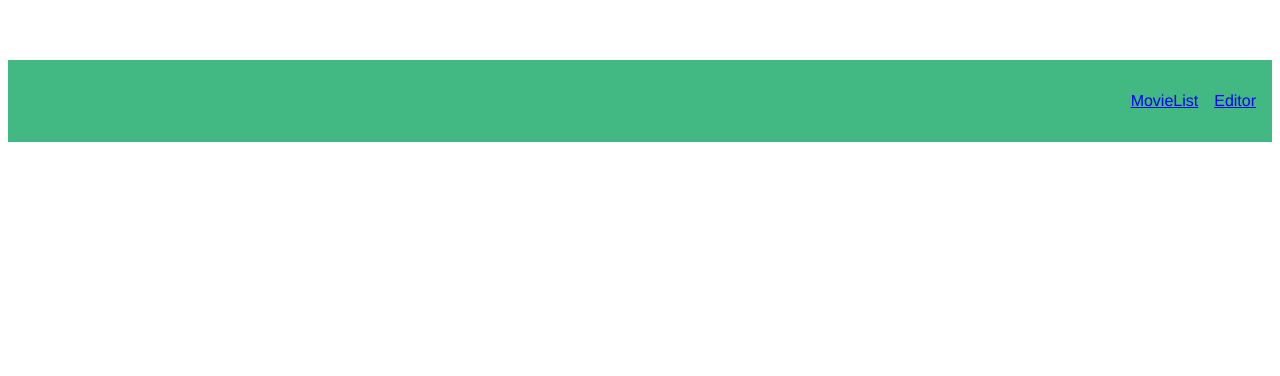
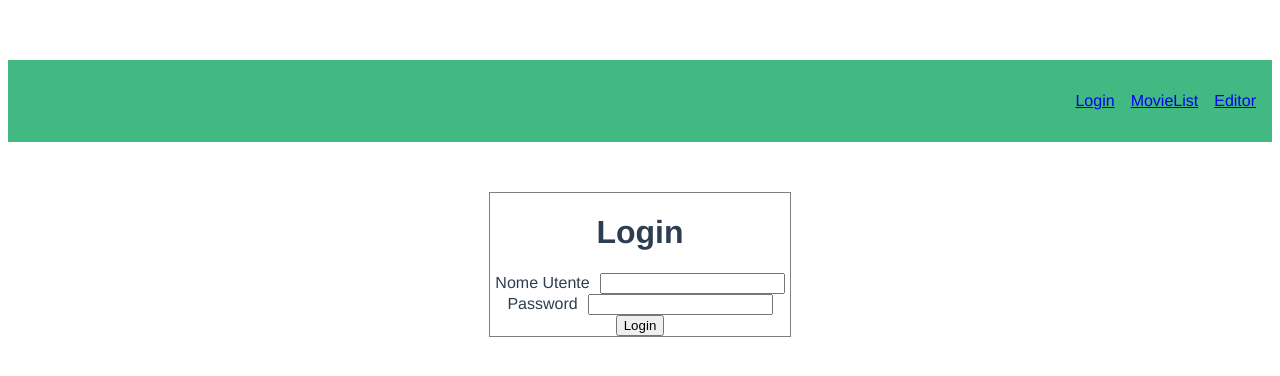
Before and after one commit to Giusi1983/MamokaProject, a Vue app in the folder movie-app/: page / in a window 1280 px wide. Before the commit this address had no page. Shown: the top 376 px of the page. Built offline with nearby package versions, Linux system fonts and the light colour scheme.

Commit message:
Added login

```diff
--- a/movie-app/package.json
+++ b/movie-app/package.json
@@ -8,6 +8,7 @@
     "lint": "vue-cli-service lint"
   },
   "dependencies": {
+    "axios": "^1.7.7",
     "core-js": "^3.8.3",
     "vue": "^3.2.13",
     "vue-router": "^4.4.5"
@@ -19,7 +20,8 @@
     "@vue/cli-plugin-eslint": "~5.0.0",
     "@vue/cli-service": "~5.0.0",
     "eslint": "^7.32.0",
-    "eslint-plugin-vue": "^8.0.3"
+    "eslint-plugin-vue": "^8.0.3",
+    "tailwindcss": "^3.4.14"
   },
   "eslintConfig": {
     "root": true,
--- a/movie-app/src/App.vue
+++ b/movie-app/src/App.vue
@@ -1,5 +1,6 @@
 <template>
   <NavBar />
+  <Login />
   <MovieList />
   <EditorMovie />
 </template>
@@ -8,11 +9,13 @@
 import NavBar from "./components/NavBar.vue";
 import MovieList from "./components/MovieList.vue";
 import EditorMovie from "./components/EditorMovie.vue";
+import Login from "./components/Login.vue";
 
 export default {
   name: "App",
   components: {
     NavBar,
+    Login,
     MovieList,
     EditorMovie,
   },
--- /dev/null
+++ b/movie-app/src/assets/main.css
@@ -0,0 +1,3 @@
+@tailwind base;
+@tailwind components;
+@tailwind utilities;
--- a/movie-app/src/components/EditorMovie.vue
+++ b/movie-app/src/components/EditorMovie.vue
@@ -1,14 +1,10 @@
 <template>
-  <div class="Editor">
-  </div>
+  <div class="Editor"></div>
 </template>
 
 <script>
 export default {
   name: "EditorMovie",
-  props: {
-    msg: String,
-  },
 };
 </script>
 
--- a/movie-app/src/components/Login.vue
+++ b/movie-app/src/components/Login.vue
@@ -1,31 +1,85 @@
 <template>
-  <div class="Login">
+  <div class="login-container">
+    <h1>Login</h1>
+    <form @submit.prevent="handleLogin">
+      <div>
+        <label for="username">Nome Utente</label>
+        <input v-model="username" id="username" type="text" required />
+      </div>
+      <div>
+        <label for="password">Password</label>
+        <input v-model="password" id="password" type="text" required />
+      </div>
+      <button type="submit">Login</button>
+    </form>
+    <!-- <p v-if="errorMessage" class="error">{{ errorMessage }}</p> -->
   </div>
 </template>
 
 <script>
+import { useRouter } from "vue-router";
+import axios from "axios";
+import { ref } from "vue";
+
 export default {
   name: "LoginPage",
-  //   props: {
-  //     msg: String,
-  //   },
+  setup() {
+    const username = ref("");
+    const password = ref("");
+    // const errorMessage = ref("");
+
+    const router = useRouter();
+    let response;
+
+    const handleLogin = async () => {
+      try {
+        response = await axios.post(
+          "https://kamaji2.dev.netbuilder.it/00900000/auth",
+          {
+            username: "giuseppa.prestigiacomo3@gmail.com",
+            password: "prestigiacomo3",
+            grant_type: "password",
+          },
+          {
+            headers: {
+              "Content-Type": "application/json",
+            },
+          }
+        );
+      } catch (e) {
+        console.error(e);
+      }
+      console.log(response);
+
+      if (username.value === "user" && password.value === "password") {
+        router.push({ name: "MovieList" });
+      }
+      // else {
+      //   this.errorMessage = "Credenziali errate!";
+      // }
+    };
+
+    return {
+      handleLogin,
+      username,
+      password,
+      // errorMessage,
+      router,
+    };
+  },
 };
 </script>
 
 <!-- Add "scoped" attribute to limit CSS to this component only -->
 <style scoped>
-h3 {
-  margin: 40px 0 0;
+.login-container {
+  max-width: 300px;
+  border: 1px solid gray;
+  margin: 50px auto;
 }
-ul {
-  list-style-type: none;
-  padding: 0;
-}
-li {
-  display: inline-block;
-  margin: 0 10px;
-}
-a {
-  color: #42b983;
+
+#username,
+#password {
+  margin-left: 10px;
 }
 </style>
--- a/movie-app/src/components/MovieList.vue
+++ b/movie-app/src/components/MovieList.vue
@@ -1,15 +1,10 @@
 <template>
-  <div class="Movie">
-    <h1>{{ msg }}</h1>
-  </div>
+  <div class="Movie"></div>
 </template>
 
 <script>
 export default {
-  name: "EditorMovie",
-  props: {
-    msg: String,
-  },
+  name: "MovieList",
 };
 </script>
 
--- a/movie-app/src/components/NavBar.vue
+++ b/movie-app/src/components/NavBar.vue
@@ -2,7 +2,8 @@
   <nav class="navbar">
     <div class="navbar-brand"></div>
     <ul class="navbar-menu">
-      <li><router-link to="/">MovieList</router-link></li>
+      <li><router-link to="/">Login</router-link></li>
+      <li><router-link to="/movieList">MovieList</router-link></li>
       <li><router-link to="/EditorMovie">Editor</router-link></li>
     </ul>
   </nav>
--- a/movie-app/src/router/index.js
+++ b/movie-app/src/router/index.js
@@ -1,15 +1,21 @@
 import { createRouter, createWebHistory } from "vue-router";
+import Login from "../components/Login";
 import MovieList from "../components/MovieList.vue";
 import EditorMovie from "../components/EditorMovie.vue";
 
 const routes = [
   {
     path: "/",
+    name: "Login",
+    component: Login,
+  },
+  {
+    path: "/movieList",
     name: "MovieList",
     component: MovieList,
   },
   {
-    path: "/editor/:id",
+    path: "/editorMovie",
     name: "EditorMovie",
     component: EditorMovie,
   },
```
Also changed, not shown: movie-app/tailwind.config.js (added, +8 -0 lines), 1 other file (tests, documents, lock files or other folders).
